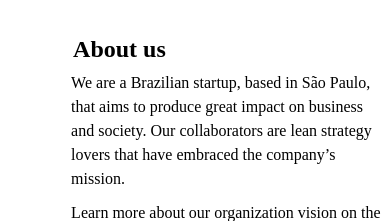
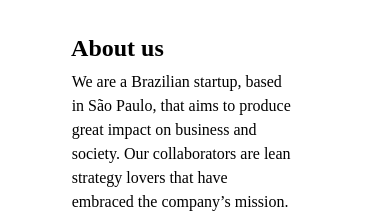
Before and after one commit to paulinhoph/Strytegy-Landing, a plain HTML site: page index.html in a window 390 px wide. Shown: the part 3015-3236 px from the top of the page. Drawn offline with Linux system fonts and the light colour scheme; a web font is replaced by a local one.

Commit message:
ajustes responsivo

```diff
--- a/style.css
+++ b/style.css
@@ -405,7 +405,7 @@ footer div{
         flex-direction: column;
         align-items: center;
         margin-top: 10%;
-        min-width: 109%;
+        min-width: 108%;
     }
     .contContact__email{
         width: 100% ;
@@ -423,9 +423,7 @@ footer div{
     .contContact__aboutUs p{
         margin: 1.5%;
         align-self: unset;
-        margin-left: 36px;
-        width: 314px;
-
+        margin-left: -52px;
     }
     .contContact__socialNetworks {
         width: 278px;
```
